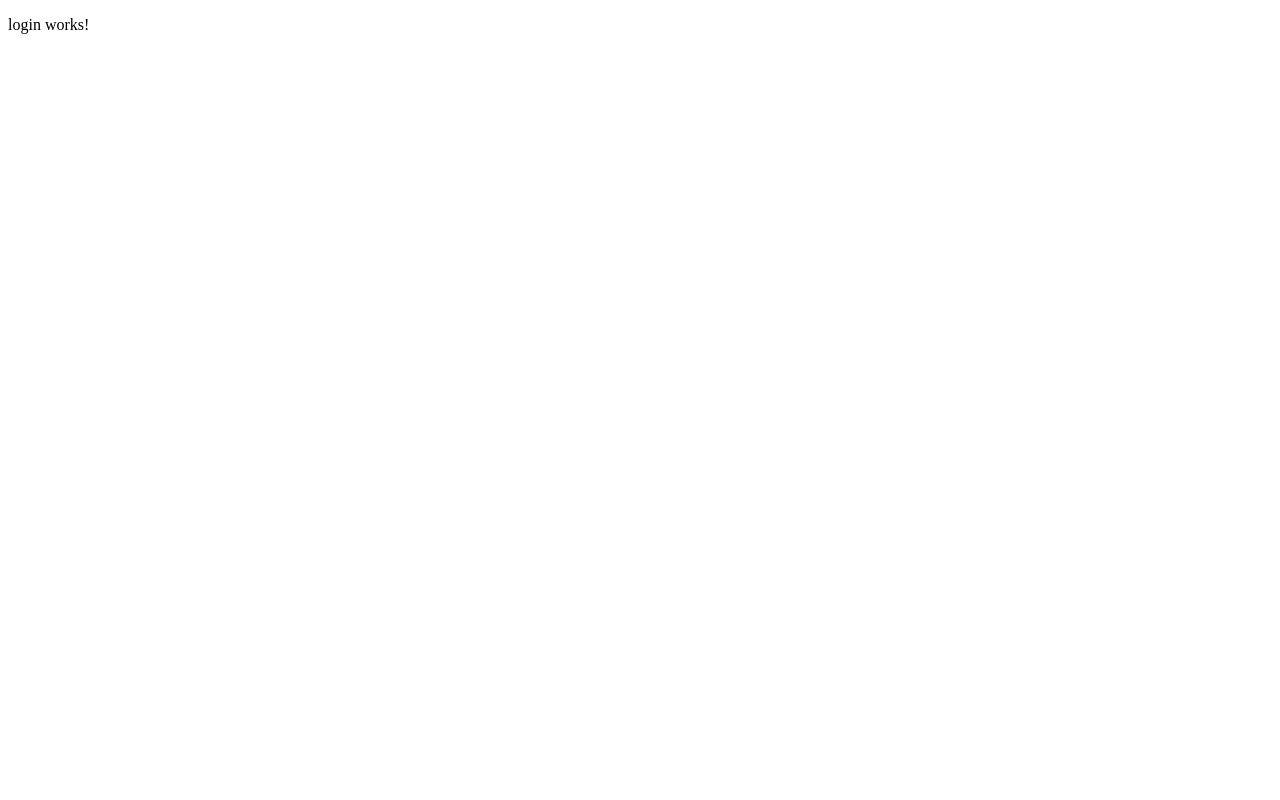
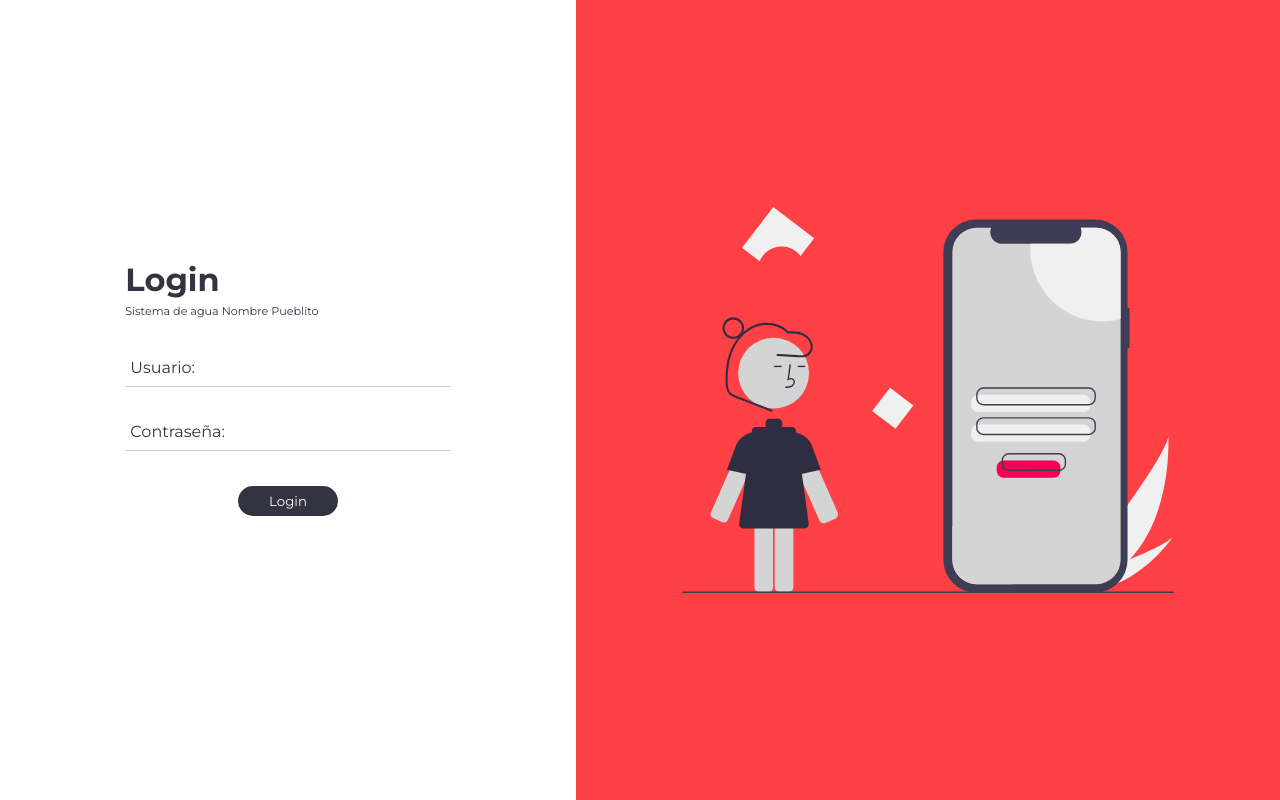
Before and after one commit to wichocanul/sis-app-front, an Angular app: page /#/login in a window 1280 px wide. Built offline with nearby package versions, Linux system fonts and the light colour scheme.

Commit message:
SAPF: Add styles in login component

```diff
--- a/src/app/pages/auth/login/login.component.css
+++ b/src/app/pages/auth/login/login.component.css
@@ -0,0 +1,123 @@
+.container-full {
+  width: 100%;
+  height: 100vh;
+  display: flex;
+  align-items: center;
+  justify-content: center;
+}
+
+.login {
+  width: 45%;
+  height: 100vh;
+  display: flex;
+  justify-content: center;
+  align-items: center;
+  background-image: radial-gradient(#8b868673 0.5px, #e5e5f700 0.5px);
+  background-size: 10px 10px;
+}
+
+.cont-login {
+  width: 60%;
+  height: 300px;
+  padding: 10px;
+}
+
+.alert {
+  font-size: .7rem;
+  margin-top: 5px;
+}
+
+.form-container {
+  margin-top: 30px;
+  display: grid;
+  gap: 25px;
+}
+
+.form-group {
+  position: relative;
+}
+
+.form-group input {
+  width: 100%;
+  background: none;
+  font-size: 1rem;
+  padding: .6em .3em;
+  border: none;
+  outline: none;
+  border-bottom: 1px solid #cdcdcd;
+}
+
+.form-group input:focus + label,
+.form-group input:not(:placeholder-shown) + label {
+  transform: translateY(-12px) scale(.7);
+  transform-origin: left top;
+}
+
+.form-group label {
+  cursor: pointer;
+  position: absolute;
+  top: 0;
+  left: 5px;
+  transform: translateY(10px);
+  transition: transform .5s, #00ffff .3s;
+  transition: .3s ease all;
+}
+
+.btn-login {
+  width: 100px;
+  margin: auto;
+  margin-top: 10px;
+  padding: 7px;
+  border-radius: 15px;
+  cursor: pointer;
+  transition: .3s ease all;
+}
+
+.btn-login:hover {
+  background: var(--color-primary);
+  color: #fff;
+}
+
+.background {
+  width:55%;
+  height: 100vh;
+  background: var(--color-primary);
+  display: flex;
+  align-items: center;
+  justify-content: center;
+  overflow: hidden;
+}
+
+.background img {
+  width: 70%;
+}
+
+/* ============================================================
+TABLETS
+============================================================ */
+@media screen and (min-width: 601px) and (max-width: 912px) {
+  .login {
+    width: 45%;
+  }
+  .background {
+    width: 55%;
+  }
+}
+
+/* ============================================================
+PHONE
+============================================================ */
+@media screen and (max-width: 600px) {
+  .login {
+    width: 100%;
+    height: 100vh;
+    display: flex;
+    justify-content: center;
+    align-items: center;
+    background-image: radial-gradient(#8b868625 .6px, #e5e5f700 0.5px);
+    background-size: 10px 10px;
+  }
+  .background {
+    display: none;
+  }
+}
--- a/src/app/pages/auth/login/login.component.html
+++ b/src/app/pages/auth/login/login.component.html
@@ -1 +1,36 @@
-<p>login works!</p>
+<div class="container-full">
+
+  <div class="login md-light">
+     <div class="cont-login">
+
+      <h1>Login</h1>
+      <p class="alert">Sistema de agua Nombre Pueblito</p>
+
+      <form>
+        <div class="form-container">
+
+          <div class="form-group">
+            <input type="text" id="user" class="form-input md-light" placeholder=" ">
+            <label for="user" class="form-label">Usuario:</label>
+            <span class="form-line"></span>
+          </div>
+
+          <div class="form-group">
+            <input type="password" id="password" class="form-input md-light" placeholder=" ">
+            <label for="password" class="form-label">Contraseña:</label>
+            <span class="form-line"></span>
+          </div>
+
+          <button type="submit" class="btn-login md-dark">Login</button>
+
+        </div>
+      </form>
+
+     </div>
+  </div>
+
+  <div class="background">
+    <img src="assets/img/auth/login.svg" alt="">
+  </div>
+
+</div>
--- a/src/styles.css
+++ b/src/styles.css
@@ -1 +1,50 @@
-/* You can add global styles to this file, and also import other style files */
+@font-face {
+  font-family: font-primary;
+  src: url(assets/fonts/Montserrat-VariableFont_wght.ttf);
+}
+
+* {
+  margin: 0;
+  padding: 0;
+  box-sizing: border-box;
+  overflow-wrap: break-word;
+  outline: 0;
+  border: 0;
+  font-family: font-primary;
+}
+
+:root {
+  --md-light: #ffffff;
+  --md-dark: #343342;
+
+  /* ### COLORS ### */
+  --color-primary: #ff4045;
+}
+
+.md-light {
+  background: var(--md-light);
+  color: var(--md-dark);
+}
+
+.md-dark {
+  background: var(--md-dark);
+  color: var(--md-light);
+}
+
+/* ============================================================
+DESKTOP
+============================================================ */
+.container-full {
+  width: 100%;
+  height: 100vh;
+}
+
+/* ============================================================
+TABLETS
+============================================================ */
+@media screen and (min-width: 601px) and (max-width: 912px) {}
+
+/* ============================================================
+PHONE
+============================================================ */
+@media screen and (max-width: 600px) {}
```
Also changed, not shown: src/assets/fonts/Montserrat-VariableFont_wght.ttf (added), src/assets/img/auth/login.svg (added).
